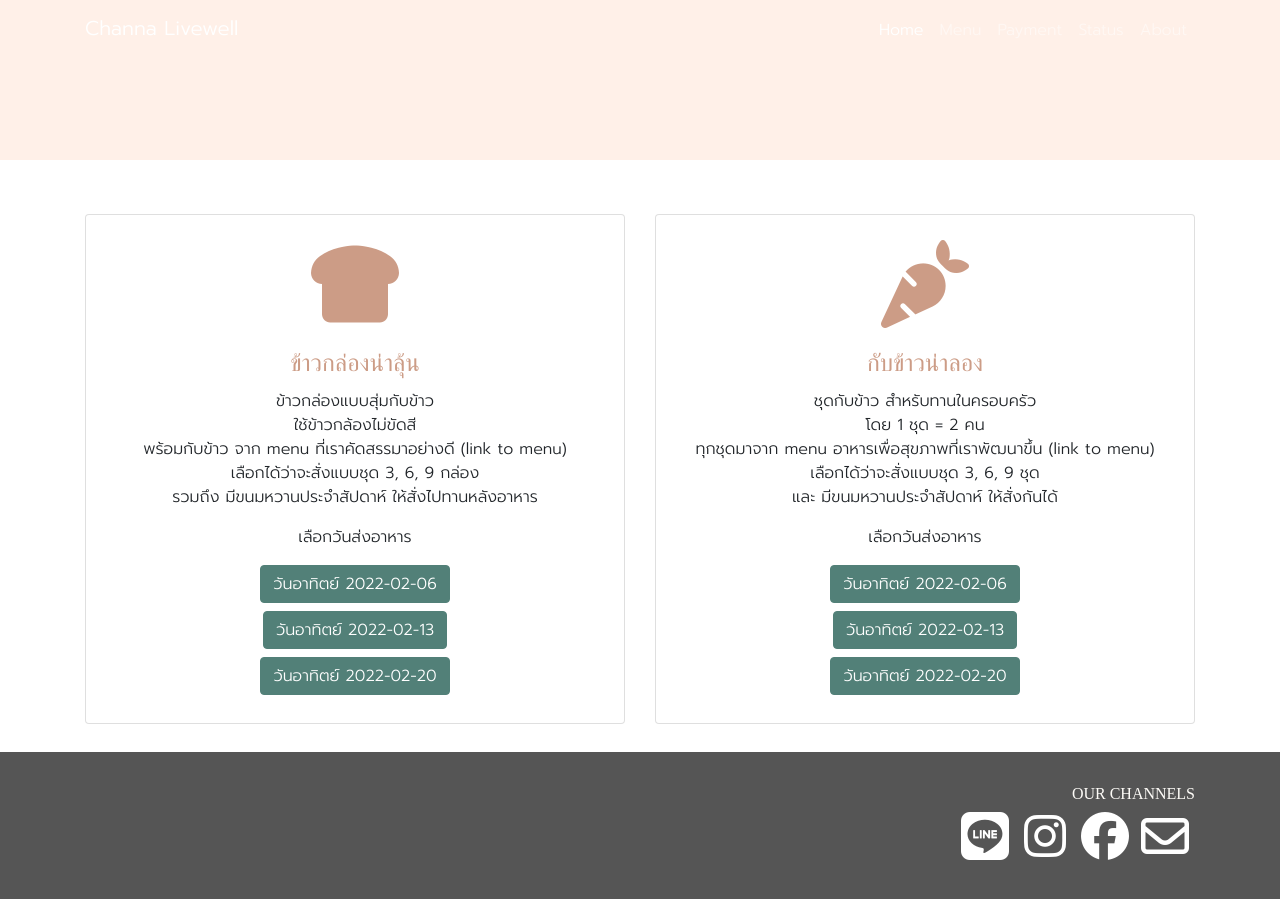
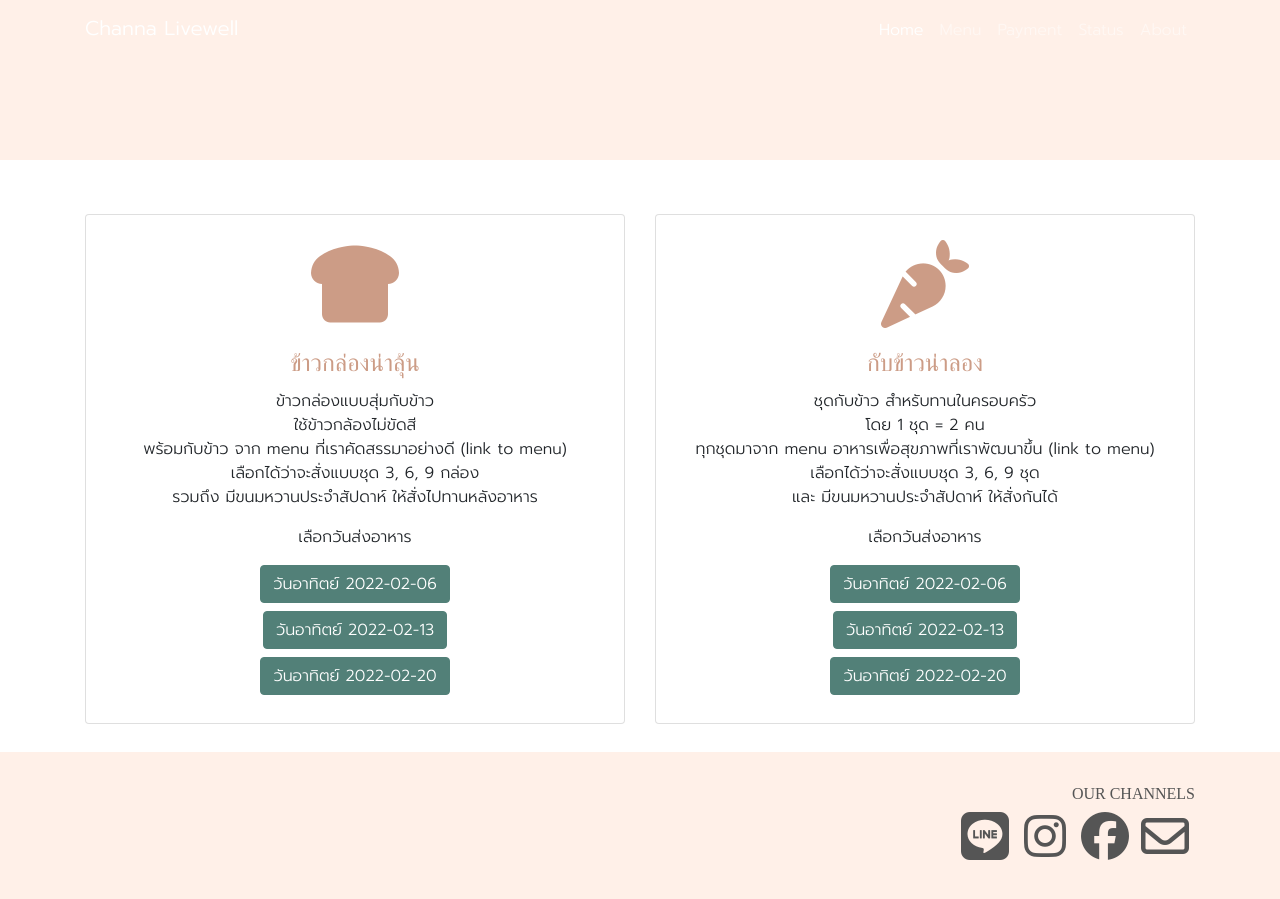
Before and after one commit to channalivewell/channalivewell.github.io, a Jekyll site: the page built from index.html, in a window 1280 px wide and 900 px high, scrolled down 346 px. Built offline with Jekyll 4.4.1, drawn with Linux system fonts in a browser that asks for light colours; nearby versions of some CDN libraries.

Commit message:
edit text color

```diff
--- a/_includes/footer.html
+++ b/_includes/footer.html
@@ -1,17 +1,17 @@
 <!-- Footer -->
-<footer id="channels" class="bg-dark text-light py-2">
+<footer id="channels" class="bg-primary text-dark py-2">
     <div class="container py-4">
         <div class="row">
             <div class="col-12 text-right">
                 <h6 class="text-uppercase">Our channels</h6>
                 <ul class="nav float-right">
-                    <li><a class="text-white mr" href="{{ site.social.line }}" title="Line"><i
+                    <li><a class="text-dark mr" href="{{ site.social.line }}" title="Line"><i
                                 class="h1 fab fa-fw fa-line fa-3x"></i></a></li>
-                    <li><a class="text-white mr" href="{{ site.social.instagram }}" title="Instagram"><i
+                    <li><a class="text-dark mr" href="{{ site.social.instagram }}" title="Instagram"><i
                                 class="h1 fab fa-fw fa-instagram fa-3x"></i></a></li>
-                    <li><a class="text-white mr" href="{{ site.social.facebook }}" title="Facebook"><i
+                    <li><a class="text-dark mr" href="{{ site.social.facebook }}" title="Facebook"><i
                                 class="h1 fab fa-fw fa-facebook fa-3x"></i></a></li>
-                    <li><a class="text-white mr" href="{{ site.social.email }}" title="Email"><i
+                    <li><a class="text-dark mr" href="{{ site.social.email }}" title="Email"><i
                                 class="h1 far fa-fw fa-envelope fa-3x"></i></a></li>
                 </ul>
             </div>
```
